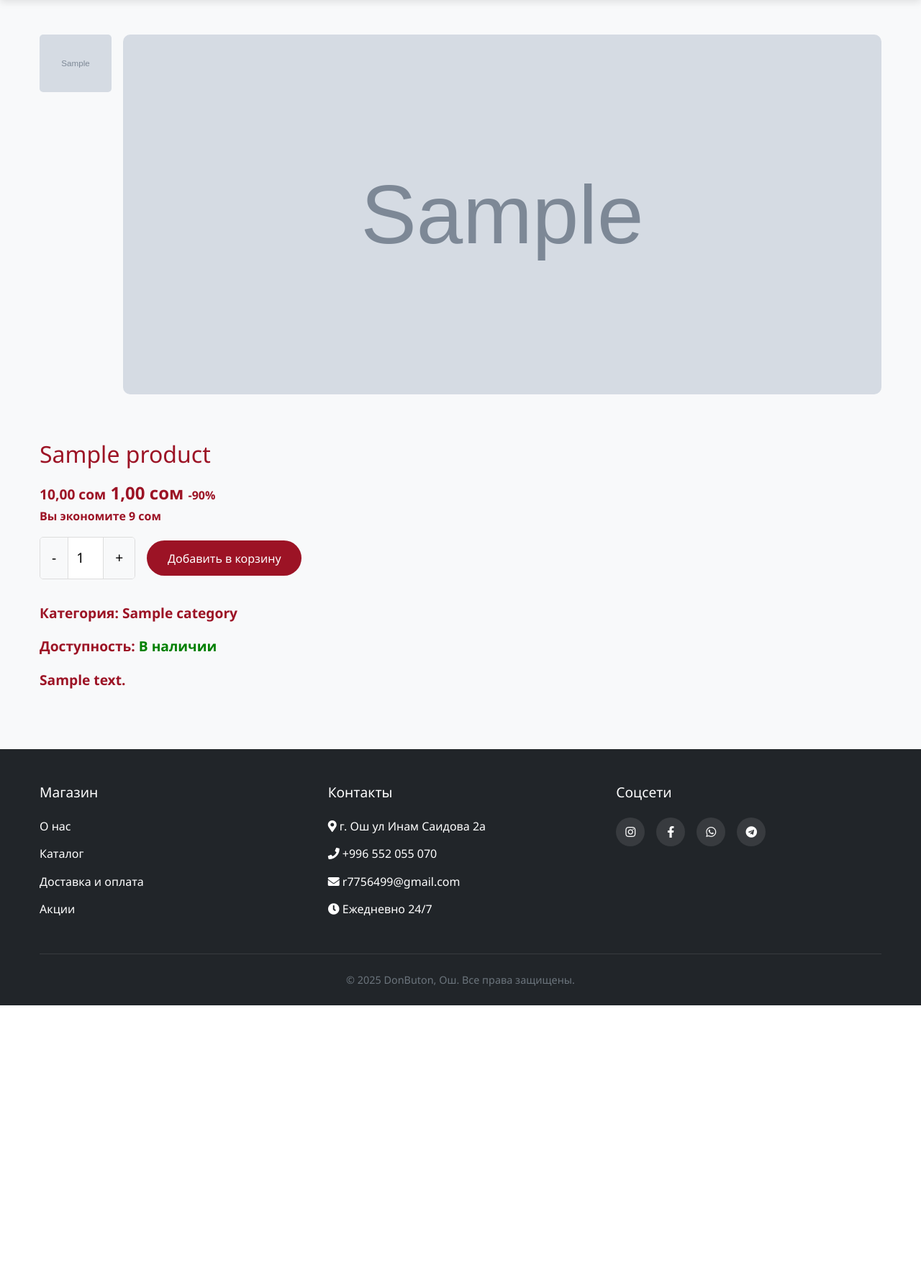
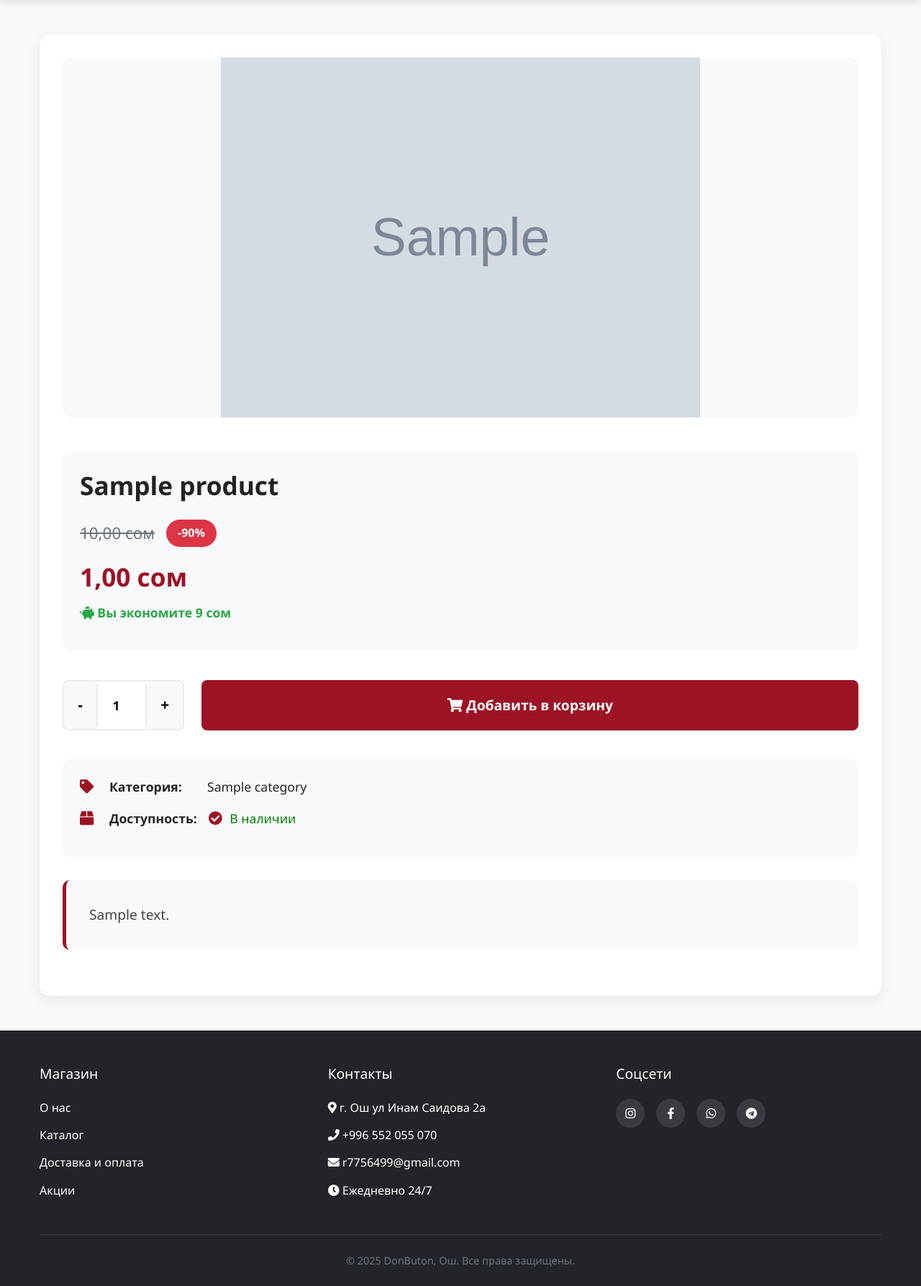
Before and after one commit to Amantur1develooper/flowers, a Django app: a page that uses core/templates/shop/product_detail.html in a window 1280 px wide. Shown: the part 140-1927 px from the top of the page at 72% size. Before the commit the page ends 1537 px from the top, so only its background shows below. Run offline with Django 5.2, Linux system fonts and the light colour scheme; tables that the repository leaves empty hold one stand-in row (values such as "Sample post"); grey boxes marked "Sample" are stand-in pictures; some libraries are stand-ins or nearby versions.

Commit message:
detail card

```diff
--- a/core/templates/shop/product_detail.html
+++ b/core/templates/shop/product_detail.html
@@ -4,148 +4,214 @@
 <style>
     .product-detail {
         padding: 3rem 0;
+        background: #f8f9fa;
     }
 
     .product-container {
         display: grid;
-        grid-template-columns: 1fr ;
+        grid-template-columns: 1fr;
         gap: 3rem;
+        background: white;
+        padding: 2rem;
+        border-radius: 15px;
+        box-shadow: 0 5px 20px rgba(0,0,0,0.08);
     }
 
     .product-gallery {
-        display: grid;
-        grid-template-columns: 100px 1fr;
-        gap: 1rem;
+        display: flex;
+        flex-direction: column;
+        gap: 1.5rem;
     }
 
-    .thumbnail-list {
-        display: flex;
-        flex-direction: column;
-        gap: 1rem;
-    }
-
-    .thumbnail {
-        width: 100%;
-        height: 80px;
-        object-fit: cover;
-        border-radius: 5px;
-        cursor: pointer;
-        transition: all 0.3s ease;
-    }
-
-    .thumbnail:hover {
-        transform: scale(1.05);
+    .main-image-container {
+        position: relative;
+        overflow: hidden;
+        border-radius: 12px;
+        background: #f8f9fa;
     }
 
     .main-image {
         width: 100%;
         height: 500px;
-        object-fit: cover;
-        border-radius: 10px;
+        object-fit: contain;
+        transition: transform 0.3s ease;
+        cursor: zoom-in;
     }
 
-    .product-info {
-        padding: 1rem;
+    .main-image.zoomed {
+        transform: scale(1.5);
+        cursor: zoom-out;
+    }
+
+    .product-price-section {
+        padding: 1.5rem;
+        background: #f8f9fa;
+        border-radius: 10px;
+        margin-bottom: 2rem;
     }
 
     .product-title {
-        font-size: 2rem;
-        margin-bottom: 1rem;
+        font-size: 2.2rem;
+        margin-bottom: 1.5rem;
+        line-height: 1.3;
+        color: #222;
+        font-weight: 700;
     }
 
-    .product-price {
-        font-size: 1.8rem;
+    .price-row {
+        display: flex;
+        align-items: center;
+        gap: 1rem;
+        margin-bottom: 0.8rem;
+        flex-wrap: wrap;
+    }
+
+    .original-price {
+        font-size: 1.4rem;
+        text-decoration: line-through;
+        color: #6c757d;
+        font-weight: 500;
+    }
+
+    .current-price {
+        font-size: 2.2rem;
         color: rgb(156, 19, 37);
         font-weight: 700;
-        margin-bottom: 1.5rem;
+    }
+
+    .discount-badge {
+        background: #dc3545;
+        color: white;
+        padding: 0.4rem 1rem;
+        border-radius: 20px;
+        font-size: 1rem;
+        font-weight: 600;
+    }
+
+    .savings {
+        color: #28a745;
+        font-weight: 600;
+        font-size: 1.1rem;
+        margin-top: 0.5rem;
+    }
+
+    .regular-price {
+        font-size: 2.2rem;
+        color: rgb(156, 19, 37);
+        font-weight: 700;
     }
 
     .product-description {
-        margin-bottom: 2rem;
+        font-size: 1.2rem;
         line-height: 1.7;
+        color: #444;
+        margin: 2rem 0;
+        padding: 2rem;
+        background: #f8f9fa;
+        border-radius: 10px;
+        border-left: 5px solid rgb(156, 19, 37);
     }
 
     .add-to-cart {
         display: flex;
         align-items: center;
-        gap: 1rem;
-        margin-bottom: 2rem;
+        gap: 1.5rem;
+        margin: 2.5rem 0;
+        flex-wrap: wrap;
     }
 
     .quantity-selector {
         display: flex;
         align-items: center;
-        border: 1px solid #ddd;
-        border-radius: 5px;
+        border: 2px solid #e9ecef;
+        border-radius: 8px;
         overflow: hidden;
+        background: white;
     }
 
     .quantity-btn {
         background-color: #f8f9fa;
         border: none;
-        padding: 0.8rem 1rem;
+        padding: 1rem 1.2rem;
         cursor: pointer;
+        font-size: 1.3rem;
+        font-weight: 600;
+        transition: background-color 0.3s ease;
+    }
+
+    .quantity-btn:hover {
+        background-color: #e9ecef;
+    }
+
+    .quantity-input {
+        width: 70px;
+        text-align: center;
+        border: none;
+        border-left: 2px solid #e9ecef;
+        border-right: 2px solid #e9ecef;
+        padding: 1rem 0;
+        font-size: 1.1rem;
+        font-weight: 600;
+    }
+
+    .add-to-cart-btn {
+        background: rgb(156, 19, 37);
+        color: white;
+        border: none;
+        padding: 1.2rem 2.5rem;
+        border-radius: 8px;
+        font-size: 1.2rem;
+        font-weight: 600;
+        cursor: pointer;
+        transition: all 0.3s ease;
+        flex-grow: 1;
+    }
+
+    .add-to-cart-btn:hover {
+        background: #a0152b;
+        transform: translateY(-2px);
+        box-shadow: 0 5px 15px rgba(156, 19, 37, 0.3);
+    }
+
+    .product-meta {
+        margin: 2rem 0;
+        padding: 1.5rem;
+        background: #f8f9fa;
+        border-radius: 10px;
+    }
+
+    .meta-item {
+        display: flex;
+        align-items: center;
+        gap: 1rem;
+        margin-bottom: 1rem;
+        font-size: 1.1rem;
+    }
+
+    .meta-item i {
+        width: 25px;
+        color: rgb(156, 19, 37);
         font-size: 1.2rem;
     }
 
-    .quantity-input {
-        width: 50px;
-        text-align: center;
-        border: none;
-        border-left: 1px solid #ddd;
-        border-right: 1px solid #ddd;
-        padding: 0.8rem 0;
+    .meta-item strong {
+        min-width: 120px;
     }
 
     .related-products {
         margin-top: 5rem;
+        padding-top: 3rem;
+        border-top: 2px solid #e9ecef;
     }
 
     .related-title {
-        font-size: 1.5rem;
-        margin-bottom: 2rem;
+        font-size: 1.8rem;
+        margin-bottom: 2.5rem;
         text-align: center;
+        color: #333;
+        font-weight: 700;
     }
 
-    @media (max-width: 992px) {
-        .product-container {
-            grid-template-columns: 1fr;
-        }
-
-        .main-image {
-            height: 400px;
-        }
-    }
-
-    @media (max-width: 576px) {
-        .product-gallery {
-            grid-template-columns: 1fr;
-        }
-
-        .thumbnail-list {
-            flex-direction: row;
-            order: 2;
-        }
-
-        .thumbnail {
-            height: 60px;
-            width: 60px;
-        }
-
-        .main-image {
-            height: 300px;
-            order: 1;
-        }
-
-        .product-title {
-            font-size: 1.5rem;
-        }
-
-        .product-price {
-            font-size: 1.5rem;
-        }
-    }
-    /* Products */
     .products-grid {
         display: grid;
         grid-template-columns: repeat(auto-fill, minmax(280px, 1fr));
@@ -153,41 +219,153 @@
     }
 
     .product-card {
-        background-color: var(--white);
-        border-radius: 10px;
+        background-color: white;
+        border-radius: 12px;
         overflow: hidden;
-        box-shadow: var(--box-shadow);
-        transition: var(--transition);
+        box-shadow: 0 5px 15px rgba(0,0,0,0.08);
+        transition: all 0.3s ease;
     }
 
     .product-card:hover {
         transform: translateY(-10px);
-        box-shadow: 0 15px 30px rgba(0,0,0,0.1);
+        box-shadow: 0 15px 30px rgba(0,0,0,0.15);
+    }
+
+    .product-img-container {
+        height: 250px;
+        overflow: hidden;
     }
 
     .product-img {
         width: 100%;
-        height: 250px;
+        height: 100%;
         object-fit: cover;
+        transition: transform 0.5s ease;
     }
 
-    .product-info {
+    .product-card:hover .product-img {
+        transform: scale(1.1);
+    }
+
+    .product-card-info {
         padding: 1.5rem;
     }
 
-    .product-title {
-        font-size: 1.1rem;
-        margin-bottom: 0.5rem;
+    .product-card-title {
+        font-size: 1.2rem;
+        margin-bottom: 0.8rem;
         font-weight: 600;
+        color: #333;
+        line-height: 1.4;
     }
 
-    .product-price {
+    .product-card-price {
         color: rgb(156, 19, 37);
         font-weight: 700;
-        font-size: 1.2rem;
-        margin-bottom: 1rem;
+        font-size: 1.3rem;
+        margin-bottom: 1.2rem;
     }
 
+    .product-card-btn {
+        background: rgb(156, 19, 37);
+        color: white;
+        border: none;
+        padding: 0.8rem 1.5rem;
+        border-radius: 6px;
+        font-weight: 600;
+        cursor: pointer;
+        transition: all 0.3s ease;
+        width: 100%;
+    }
+
+    .product-card-btn:hover {
+        background: #a0152b;
+        transform: translateY(-2px);
+    }
+
+    @media (max-width: 992px) {
+        .product-container {
+            padding: 1.5rem;
+        }
+
+        .main-image {
+            height: 400px;
+        }
+
+        .product-title {
+            font-size: 1.8rem;
+        }
+
+        .current-price, .regular-price {
+            font-size: 1.8rem;
+        }
+    }
+
+    @media (max-width: 768px) {
+        .add-to-cart {
+            flex-direction: column;
+            align-items: stretch;
+        }
+
+        .quantity-selector {
+            justify-content: center;
+        }
+
+        .product-description {
+            padding: 1.5rem;
+            font-size: 1.1rem;
+        }
+    }
+
+    @media (max-width: 576px) {
+        .product-detail {
+            padding: 1.5rem 0;
+        }
+
+        .product-container {
+            padding: 1rem;
+            gap: 2rem;
+        }
+
+        .main-image {
+            height: 300px;
+        }
+
+        .product-title {
+            font-size: 1.5rem;
+        }
+
+        .current-price, .regular-price {
+            font-size: 1.6rem;
+        }
+
+        .price-row {
+            gap: 0.5rem;
+        }
+
+        .original-price {
+            font-size: 1.1rem;
+        }
+
+        .discount-badge {
+            font-size: 0.9rem;
+            padding: 0.3rem 0.8rem;
+        }
+
+        .meta-item {
+            flex-direction: column;
+            align-items: flex-start;
+            gap: 0.5rem;
+        }
+
+        .meta-item strong {
+            min-width: auto;
+        }
+
+        .products-grid {
+            grid-template-columns: 1fr;
+        }
+    }
 </style>
 {% endblock %}
 
@@ -197,58 +375,68 @@
         <div class="product-container">
             <!-- Галерея товара -->
             <div class="product-gallery">
-                <div class="thumbnail-list">
-                    <img src="{{ product.image.url }}" alt="{{ product.name }}" class="thumbnail active">
-                    <!-- Дополнительные изображения можно добавить здесь -->
+                <div class="main-image-container">
+                    <img src="{{ product.image.url }}" alt="{{ product.name }}" class="main-image" id="mainImage">
                 </div>
-                <img src="{{ product.image.url }}" alt="{{ product.name }}" class="main-image" id="mainImage">
             </div>
-            <div class="product-price">
-    {% if product.has_discount %}
-    <p><h2>{{product.name}}</h2></p>
-    <div class="price-container" style="font-size: 1.5rem;">
-        <span class="original-price" style="font-size: 1.2rem;">{{ product.price }} сом</span>
-        <span class="discount-price">{{ product.final_price }} сом</span>
-        <span class="discount-badge" style="position: static; font-size: 1rem;">
-            -{{ product.discount_percentage }}%
-        </span>
-    </div>
-    <p class="saving-badge" style="font-size: 1rem;">
 
-
-        Вы экономите {{ product.savings_amount|floatformat:0 }} сом
-    </p>
-    {% else %}
-    <p><h2>{{product.name}}</h2></p>
-    <span class="final-price" style="font-size: 1.8rem;">{{ product.price }} сом</span>
-    {% endif %}
+            <!-- Информация о товаре -->
+            <div class="product-info">
+                <div class="product-price-section">
+                    {% if product.has_discount %}
+                        <h1 class="product-title">{{ product.name }}</h1>
+                        <div class="price-row">
+                            <span class="original-price">{{ product.price }} сом</span>
+                            <span class="discount-badge">-{{ product.discount_percentage }}%</span>
+                        </div>
+                        <div class="current-price">{{ product.final_price }} сом</div>
+                        <p class="savings">
+                            <i class="fas fa-piggy-bank"></i> Вы экономите {{ product.savings_amount|floatformat:0 }} сом
+                        </p>
+                    {% else %}
+                        <h1 class="product-title">{{ product.name }}</h1>
+                        <div class="regular-price">{{ product.price }} сом</div>
+                    {% endif %}
+                </div>
 
                 <form method="post" action="{% url 'cart_operations' 'add' product.id %}" class="add-to-cart">
                     {% csrf_token %}
+                    <input type="hidden" name="model_type" value="product">
                     <div class="quantity-selector">
                         <button type="button" class="quantity-btn minus">-</button>
                         <input type="number" name="quantity" value="1" min="1" class="quantity-input">
                         <button type="button" class="quantity-btn plus">+</button>
                     </div>
-                    <button type="submit" style=" background: rgb(156, 19, 37)" class="btn">Добавить в корзину</button>
+                    <button type="submit" class="add-to-cart-btn">
+                        <i class="fas fa-shopping-cart"></i> Добавить в корзину
+                    </button>
                 </form>
 
                 <div class="product-meta">
-                    <p><strong>Категория:</strong>
-                         <a >
-                            {{ product.category.name }}
-                        </a>
-                    </p>
-                    <p><strong>Доступность:</strong>
+                    <div class="meta-item">
+                        <i class="fas fa-tag"></i>
+                        <strong>Категория:</strong>
+                        <span>{{ product.category.name }}</span>
+                    </div>
+                    <div class="meta-item">
+                        <i class="fas fa-box"></i>
+                        <strong>Доступность:</strong>
                         {% if product.available %}
-                        <span style="color: green;">В наличии</span>
+                            <span style="color: green;">
+                                <i class="fas fa-check-circle"></i> В наличии
+                            </span>
                         {% else %}
-                        <span style="color: red;">Нет в наличии</span>
+                            <span style="color: red;">
+                                <i class="fas fa-times-circle"></i> Нет в наличии
+                            </span>
                         {% endif %}
-                    </p>
-</div>
-            <!-- Информация о товаре -->
-           <div><p>{{product.description}}</p></div>
+                    </div>
+                </div>
+
+                <div class="product-description">
+                    {{ product.description }}
+                </div>
+            </div>
         </div>
 
         <!-- Похожие товары -->
@@ -262,10 +450,10 @@
                         <div class="product-img-container">
                             <img src="{{ related.image.url }}" alt="{{ related.name }}" class="product-img">
                         </div>
-                        <div class="product-info">
-                            <h3 class="product-title">{{ related.name }}</h3>
-                            <div class="product-price">{{ related.price }} сом</div>
-                            <button class="btn" style=" background: rgb(156, 19, 37)">Подробнее</button>
+                        <div class="product-card-info">
+                            <h3 class="product-card-title">{{ related.name }}</h3>
+                            <div class="product-card-price">{{ related.price }} сом</div>
+                            <button type="button" class="product-card-btn">Подробнее</button>
                         </div>
                     </a>
                 </div>
@@ -290,16 +478,17 @@
         input.value = parseInt(input.value) + 1;
     });
 
-    // Переключение изображений (можно добавить больше функционала при наличии дополнительных изображений)
-    const thumbnails = document.querySelectorAll('.thumbnail');
+    // Увеличение изображения при клике
     const mainImage = document.getElementById('mainImage');
+    mainImage.addEventListener('click', function() {
+        this.classList.toggle('zoomed');
+    });
 
-    thumbnails.forEach(thumb => {
-        thumb.addEventListener('click', function() {
-            thumbnails.forEach(t => t.classList.remove('active'));
-            this.classList.add('active');
-            mainImage.src = this.src;
-        });
+    // Сброс масштаба при клике вне изображения
+    document.addEventListener('click', function(e) {
+        if (!e.target.classList.contains('main-image')) {
+            mainImage.classList.remove('zoomed');
+        }
     });
 </script>
 {% endblock %}
```
